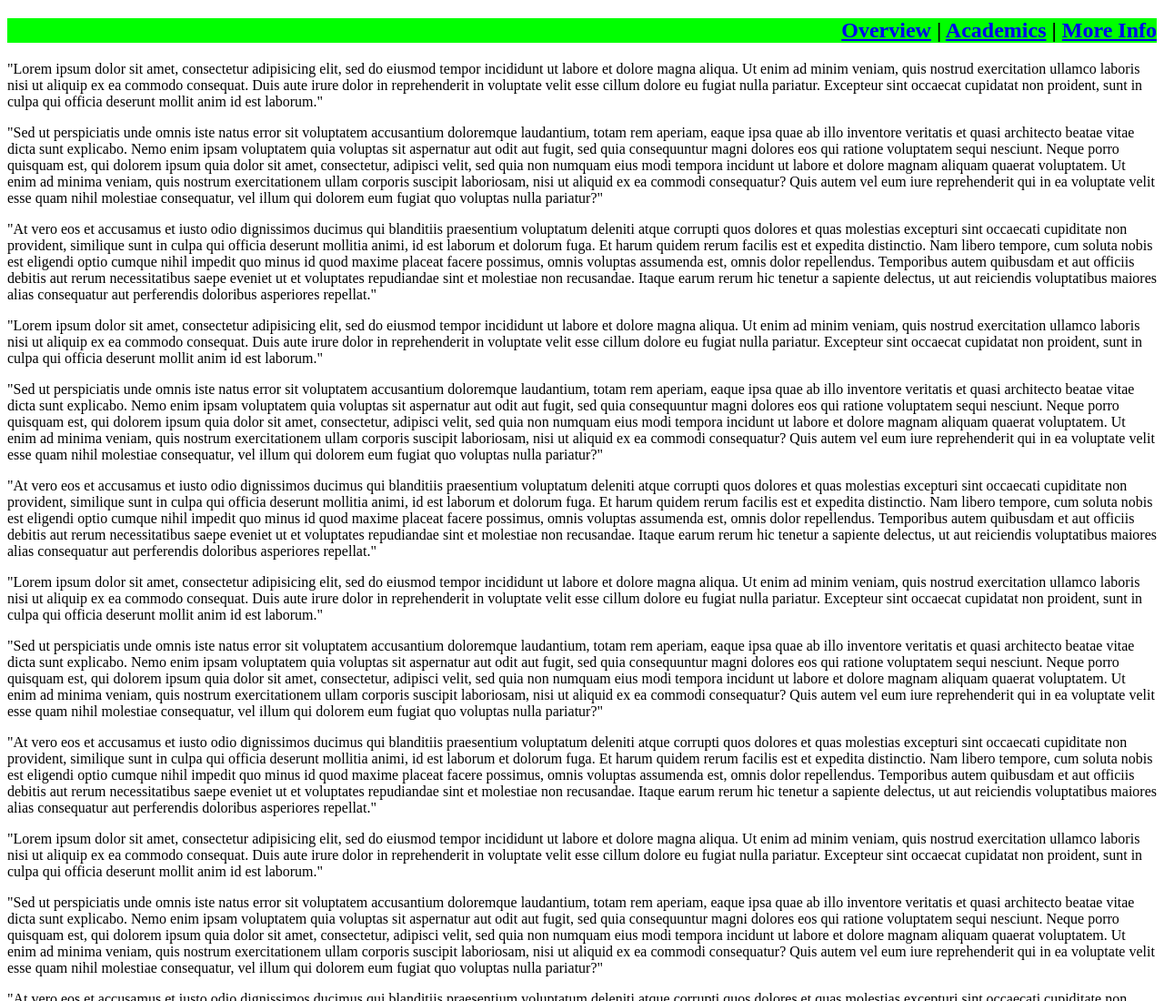
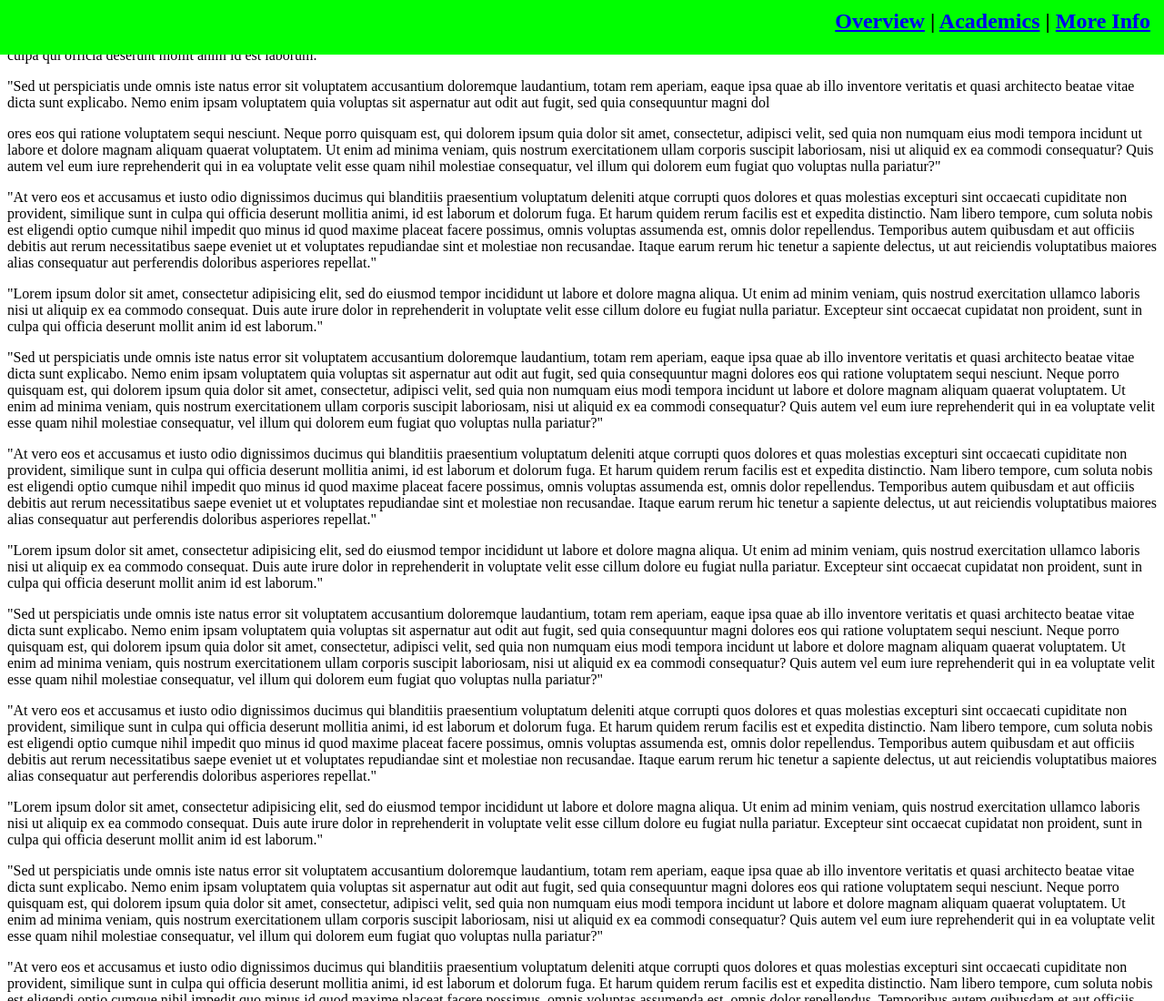
Before and after one commit to moegerc/CS248-6, a plain HTML site: page Class in China.html in a window 1280 px wide. Shown: the top 1100 px of the page at 91% size. Drawn offline with nearby package versions, Linux system fonts and the light colour scheme.

Commit message:
Better Nav bar
fixed it

```diff
--- a/Class in China.html
+++ b/Class in China.html
@@ -40,11 +40,12 @@ $(function() {
 
 <body>
       <a name="top"></a>
-   	<div id="site-navigation">
+   	<div id="site-navigation"><hr />
       	<h2><a href="#top">Overview</a>  |  <a href="#bottom">Academics</a>  |  <a href="#bottom">More Info</a></h2>
       </div>
       <p>"Lorem ipsum dolor sit amet, consectetur adipisicing elit, sed do eiusmod tempor incididunt ut labore et dolore magna aliqua. Ut enim ad minim veniam, quis nostrud exercitation ullamco laboris nisi ut aliquip ex ea commodo consequat. Duis aute irure dolor in reprehenderit in voluptate velit esse cillum dolore eu fugiat nulla pariatur. Excepteur sint occaecat cupidatat non proident, sunt in culpa qui officia deserunt mollit anim id est laborum."</p>
-    <p>"Sed ut perspiciatis unde omnis iste natus error sit voluptatem accusantium doloremque laudantium, totam rem aperiam, eaque ipsa quae ab illo inventore veritatis et quasi architecto beatae vitae dicta sunt explicabo. Nemo enim ipsam voluptatem quia voluptas sit aspernatur aut odit aut fugit, sed quia consequuntur magni dolores eos qui ratione voluptatem sequi nesciunt. Neque porro quisquam est, qui dolorem ipsum quia dolor sit amet, consectetur, adipisci velit, sed quia non numquam eius modi tempora incidunt ut labore et dolore magnam aliquam quaerat voluptatem. Ut enim ad minima veniam, quis nostrum exercitationem ullam corporis suscipit laboriosam, nisi ut aliquid ex ea commodi consequatur? Quis autem vel eum iure reprehenderit qui in ea voluptate velit esse quam nihil molestiae consequatur, vel illum qui dolorem eum fugiat quo voluptas nulla pariatur?"</p>
+    <p>"Sed ut perspiciatis unde omnis iste natus error sit voluptatem accusantium doloremque laudantium, totam rem aperiam, eaque ipsa quae ab illo inventore veritatis et quasi architecto beatae vitae dicta sunt explicabo. Nemo enim ipsam voluptatem quia voluptas sit aspernatur aut odit aut fugit, sed quia consequuntur magni dol</p>
+    <p>ores eos qui ratione voluptatem sequi nesciunt. Neque porro quisquam est, qui dolorem ipsum quia dolor sit amet, consectetur, adipisci velit, sed quia non numquam eius modi tempora incidunt ut labore et dolore magnam aliquam quaerat voluptatem. Ut enim ad minima veniam, quis nostrum exercitationem ullam corporis suscipit laboriosam, nisi ut aliquid ex ea commodi consequatur? Quis autem vel eum iure reprehenderit qui in ea voluptate velit esse quam nihil molestiae consequatur, vel illum qui dolorem eum fugiat quo voluptas nulla pariatur?"</p>
     <p>"At vero eos et accusamus et iusto odio dignissimos ducimus qui blanditiis praesentium voluptatum deleniti atque corrupti quos dolores et quas molestias excepturi sint occaecati cupiditate non provident, similique sunt in culpa qui officia deserunt mollitia animi, id est laborum et dolorum fuga. Et harum quidem rerum facilis est et expedita distinctio. Nam libero tempore, cum soluta nobis est eligendi optio cumque nihil impedit quo minus id quod maxime placeat facere possimus, omnis voluptas assumenda est, omnis dolor repellendus. Temporibus autem quibusdam et aut officiis debitis aut rerum necessitatibus saepe eveniet ut et voluptates repudiandae sint et molestiae non recusandae. Itaque earum rerum hic tenetur a sapiente delectus, ut aut reiciendis voluptatibus maiores alias consequatur aut perferendis doloribus asperiores repellat."</p>
     <p>"Lorem ipsum dolor sit amet, consectetur adipisicing elit, sed do eiusmod tempor incididunt ut labore et dolore magna aliqua. Ut enim ad minim veniam, quis nostrud exercitation ullamco laboris nisi ut aliquip ex ea commodo consequat. Duis aute irure dolor in reprehenderit in voluptate velit esse cillum dolore eu fugiat nulla pariatur. Excepteur sint occaecat cupidatat non proident, sunt in culpa qui officia deserunt mollit anim id est laborum."</p>
     <p>"Sed ut perspiciatis unde omnis iste natus error sit voluptatem accusantium doloremque laudantium, totam rem aperiam, eaque ipsa quae ab illo inventore veritatis et quasi architecto beatae vitae dicta sunt explicabo. Nemo enim ipsam voluptatem quia voluptas sit aspernatur aut odit aut fugit, sed quia consequuntur magni dolores eos qui ratione voluptatem sequi nesciunt. Neque porro quisquam est, qui dolorem ipsum quia dolor sit amet, consectetur, adipisci velit, sed quia non numquam eius modi tempora incidunt ut labore et dolore magnam aliquam quaerat voluptatem. Ut enim ad minima veniam, quis nostrum exercitationem ullam corporis suscipit laboriosam, nisi ut aliquid ex ea commodi consequatur? Quis autem vel eum iure reprehenderit qui in ea voluptate velit esse quam nihil molestiae consequatur, vel illum qui dolorem eum fugiat quo voluptas nulla pariatur?"</p>
--- a/style.css
+++ b/style.css
@@ -3,9 +3,11 @@
 
 #site-navigation {
   z-index: 9999;
-  top:0;
+  margin-top:-20px;
+  margin-left:-8px;
   background-color:#0F0;
-  width:100%;
+  height:80px;
+  width:110%;
 }
 
 #site-navigation.fixed{
@@ -22,4 +24,5 @@ div{
 
 h2{
 	font:"Trebuchet MS", Arial, Helvetica, sans-serif;
+	margin-right:15px;
 }
```
